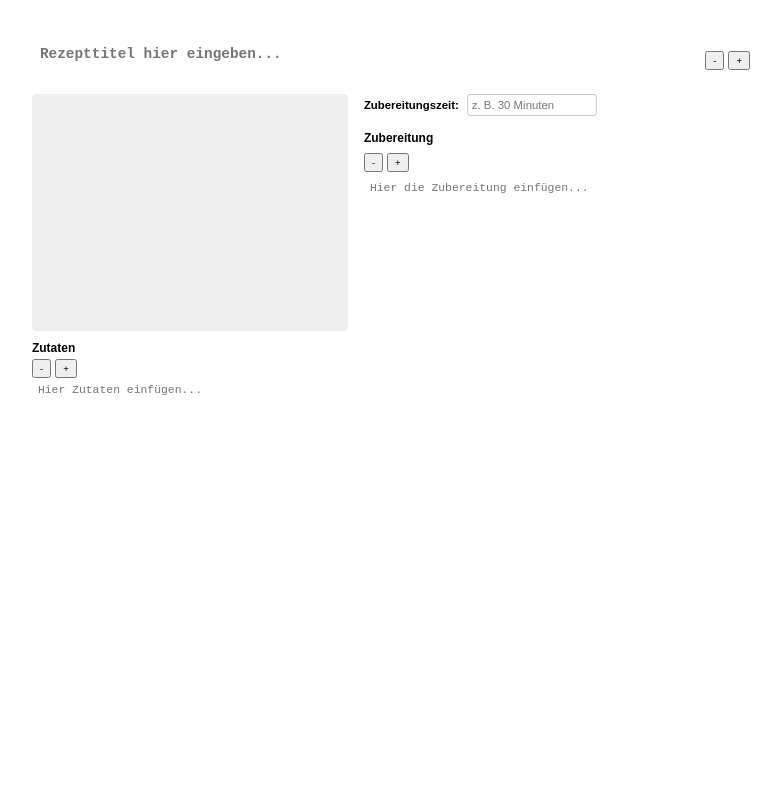
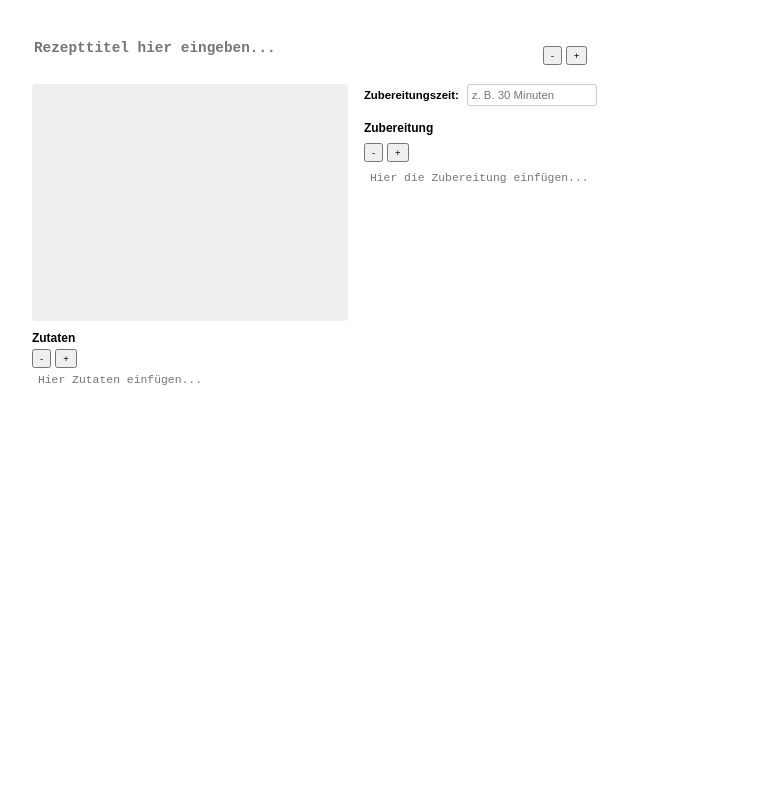
Before and after one commit to AlexGett/Rezepte, a plain HTML site: page index.html in a window 1280 px wide. Shown: the top 800 px of the page, without its empty margins (249-1030 px from the left). Drawn offline with nearby package versions, Linux system fonts and the light colour scheme.

Commit message:
Add files via upload

```diff
--- a/index.html
+++ b/index.html
@@ -46,14 +46,16 @@
 		}
 
 		.title textarea {
-			width: 100%;
+			width: 70%;
 			font-size: 1.2em;
 			font-weight: bold;
-			padding: 8px;
 			border: none;
 			box-sizing: border-box;
 			resize: none;
-			height: 3.2em;
+			/* Korrektur: Feste Höhe entfernt, um dynamische Anpassung zu ermöglichen */
+			height: auto;
+			min-height: 0.5em;
+			/* Mindesthöhe für eine Zeile */
 			overflow: hidden;
 			background: transparent;
 		}
@@ -103,7 +105,6 @@
 			margin-top: 0;
 		}
 
-		/* --- ANPASSUNGEN HIER --- */
 		.zutaten textarea,
 		.zubereitung textarea {
 			width: 100%;
@@ -115,10 +116,7 @@
 			box-sizing: border-box;
 			background: transparent;
 			min-height: 1.2em;
-			/* Mindesthöhe für eine Zeile */
 		}
-
-		/* --- ENDE ANPASSUNGEN --- */
 
 		.right-column {
 			width: 55%;
```
